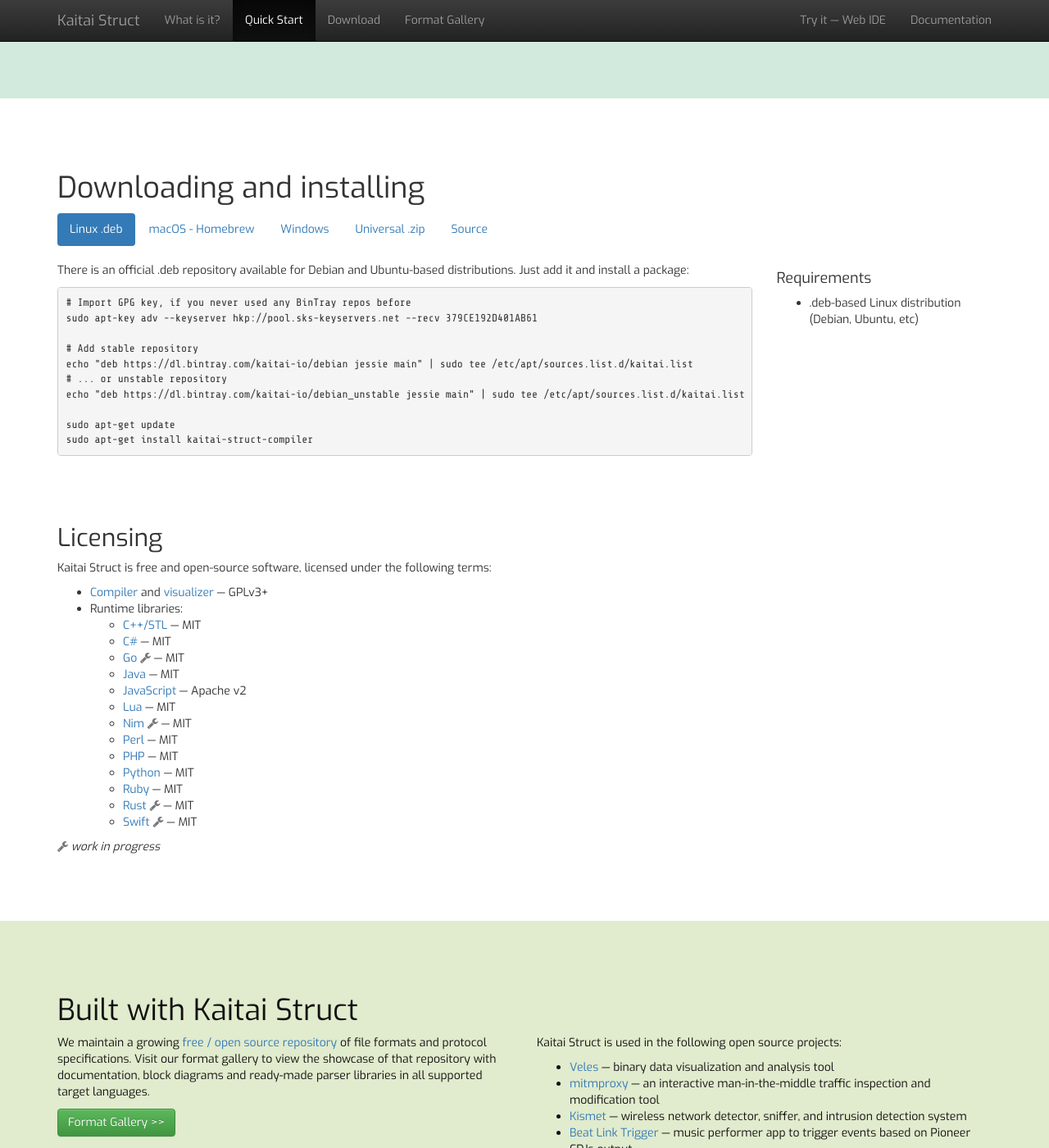
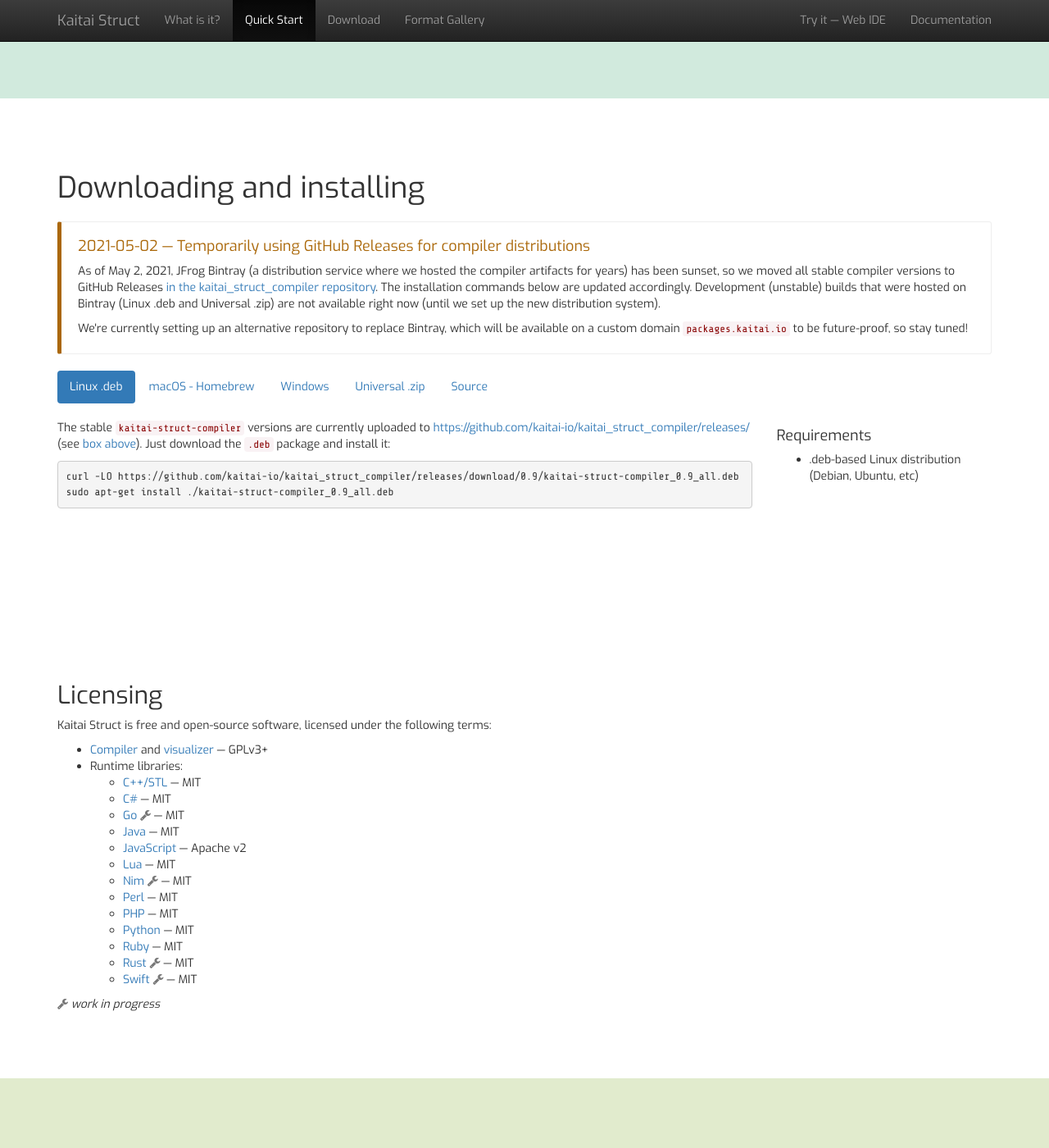
Before and after one commit to kaitai-io/kaitai-io.github.io, a Jekyll site: the page built from index.md, in a window 1280 px wide and 1400 px high, scrolled down 2131 px. Shown: the whole window at 82% size. Built offline with Jekyll 4.4.1, drawn with Linux system fonts in a browser that asks for light colours; nearby versions of some CDN libraries.

Commit message:
Installation: add Bintray sunset info box, update commands

```diff
--- a/_layouts/default.html
+++ b/_layouts/default.html
@@ -11,6 +11,7 @@
 
   <link rel="stylesheet" href="{{ site.baseurl }}/styles/bootstrap.min.css">
   <link rel="stylesheet" href="{{ site.baseurl }}/styles/bootstrap-theme.min.css">
+  <link rel="stylesheet" href="{{ site.baseurl }}/styles/bootstrap-docs-callouts.css">
   <link href='https://fonts.googleapis.com/css?family=Exo:400,700' rel='stylesheet' type='text/css'>
   <link href='https://fonts.googleapis.com/css?family=Share+Tech+Mono' rel='stylesheet' type='text/css'>
   <link rel="stylesheet" href="https://maxcdn.bootstrapcdn.com/font-awesome/4.5.0/css/font-awesome.min.css">
--- a/index.md
+++ b/index.md
@@ -306,6 +306,13 @@
 <section id="download">
   <div class="container">
     <h1>Downloading and installing</h1>
+    <div class="anchor-container" id="bintray-sunset-callout">
+      <div class="bs-callout bs-callout-warning">
+        <h4>2021-05-02 &mdash; Temporarily using GitHub Releases for compiler distributions</h4>
+        <p>As of <time datetime="2021-05-02">May 2, 2021</time>, JFrog Bintray (a distribution service where we hosted the compiler artifacts for years) has been sunset, so we moved all stable compiler versions to GitHub Releases <a href="https://github.com/kaitai-io/kaitai_struct_compiler/releases" target="_blank" rel="noopener">in the kaitai_struct_compiler repository</a>. The installation commands below are updated accordingly. Development (unstable) builds that were hosted on Bintray (Linux .deb and Universal .zip) are not available right now (until we set up the new distribution system).</p>
+        <p>We're currently setting up an alternative repository to replace Bintray, which will be available on a custom domain <code>packages.kaitai.io</code> to be future-proof, so stay tuned!</p>
+      </div>
+  </div>
     <ul class="nav nav-pills" role="tablist">
       <li role="presentation" class="active"><a href="#download-linux-deb" role="tab" data-toggle="tab">Linux .deb</a></li>
       <li role="presentation"><a href="#download-mac-homebrew" role="tab" data-toggle="tab">macOS - Homebrew</a></li>
@@ -317,20 +324,10 @@
       <div role="tabpanel" class="tab-pane active" id="download-linux-deb">
         <div class="row">
           <div class="col-sm-9">
-            <p>There is an official .deb repository
-              available for Debian and Ubuntu-based
-              distributions. Just add it and install a package:
+            <p>The stable <code>kaitai-struct-compiler</code> versions are currently uploaded to <a href="https://github.com/kaitai-io/kaitai_struct_compiler/releases/">https://github.com/kaitai-io/kaitai_struct_compiler/releases/</a> (see <a href="#bintray-sunset-callout">box above</a>). Just download the <code>.deb</code> package and install it:
             </p>
-            <pre># Import GPG key, if you never used any BinTray repos before
-sudo apt-key adv --keyserver hkp://pool.sks-keyservers.net --recv 379CE192D401AB61
-
-# Add stable repository
-echo "deb https://dl.bintray.com/kaitai-io/debian jessie main" | sudo tee /etc/apt/sources.list.d/kaitai.list
-# ... or unstable repository
-echo "deb https://dl.bintray.com/kaitai-io/debian_unstable jessie main" | sudo tee /etc/apt/sources.list.d/kaitai.list
-
-sudo apt-get update
-sudo apt-get install kaitai-struct-compiler</pre>
+            <pre>curl -LO https://github.com/kaitai-io/kaitai_struct_compiler/releases/download/0.9/kaitai-struct-compiler_0.9_all.deb
+sudo apt-get install ./kaitai-struct-compiler_0.9_all.deb</pre>
           </div>
           <div class="col-sm-3">
             <h4>Requirements</h4>
@@ -361,7 +358,7 @@
         <div class="row">
           <div class="col-sm-9">
             <p>Windows versions are available as an MSI format installer. If you want a portable version that requires no installation, download our universal .zip build instead.</p>
-            <p><a class="btn btn-success" href="https://dl.bintray.com/kaitai-io/universal/0.9/kaitai-struct-compiler.msi"><i class="fa fa-download"></i> Download</a> — stable v0.9, 9.8 MiB</p>
+            <p><a class="btn btn-success" href="https://github.com/kaitai-io/kaitai_struct_compiler/releases/download/0.9/kaitai-struct-compiler.msi"><i class="fa fa-download"></i> Download</a> — stable v0.9, 9.8 MiB</p>
             <p><a class="btn btn-default" href="https://ci.appveyor.com/project/kaitai-io/kaitai-struct/build/artifacts"><i class="fa fa-download"></i> Download</a> — latest development (unstable) build</p>
           </div>
           <div class="col-sm-3">
@@ -384,7 +381,7 @@
               and run it.
             </p>
             <p><a class="btn btn-success" href="https://dl.bintray.com/kaitai-io/universal/0.9/kaitai-struct-compiler-0.9.zip"><i class="fa fa-download"></i> Download</a> — stable v0.9, 9.5 MiB</p>
-            <p><a class="btn btn-default" href="https://bintray.com/kaitai-io/universal_unstable/kaitai-struct-compiler/_latestVersion#files"><i class="fa fa-download"></i> Download</a> — latest development (unstable) build — <a href="https://bintray.com/kaitai-io/universal_unstable/kaitai-struct-compiler/_latestVersion#files"><img src="https://api.bintray.com/packages/kaitai-io/universal_unstable/kaitai-struct-compiler/images/download.svg" alt="[Download]" /></a></p>
+            <p><a class="btn btn-default disabled" href="#0"><i class="fa fa-download"></i> Download</a> — <del class="text-danger">latest development (unstable) build</del> — currently not available (see <a href="#bintray-sunset-callout">box above</a>)</p>
           </div>
           <div class="col-sm-3">
             <h4>Requirements</h4>
--- /dev/null
+++ b/styles/bootstrap-docs-callouts.css
@@ -0,0 +1,75 @@
+
+/*!
+ * Bootstrap Docs (http://getbootstrap.com)
+ * Copyright 2011-2016 Twitter, Inc.
+ * Licensed under the Creative Commons Attribution 3.0 Unported License. For
+ * details, see https://creativecommons.org/licenses/by/3.0/.
+ */
+
+/*
+ * Callouts
+ *
+ * Not quite alerts, but custom and helpful notes for folks reading the docs.
+ * Requires a base and modifier class.
+ */
+
+/* Common styles for all types */
+
+.bs-callout {
+    padding: 20px;
+    margin: 20px 0;
+    border: 1px solid #eee;
+    border-left-width: 5px;
+    border-radius: 3px;
+}
+
+.bs-callout h4 {
+    margin-top: 0;
+    /* margin-bottom: 5px; */
+}
+
+:target.bs-callout h4,
+:target > .bs-callout h4 {
+    font-weight: bold;
+    text-decoration: underline;
+}
+
+.bs-callout p:last-child {
+    margin-bottom: 0;
+}
+
+.bs-callout code {
+    border-radius: 3px;
+}
+
+/* Tighten up space between multiple callouts */
+
+.bs-callout+.bs-callout {
+    margin-top: -5px;
+}
+
+/* Variations */
+
+.bs-callout-danger {
+    border-left-color: #ce4844;
+}
+
+.bs-callout-danger h4 {
+    color: #ce4844;
+}
+
+.bs-callout-warning {
+    border-left-color: #aa6708;
+}
+
+.bs-callout-warning h4 {
+    color: #aa6708;
+}
+
+.bs-callout-info {
+    border-left-color: #1b809e;
+}
+
+.bs-callout-info h4 {
+    color: #1b809e;
+}
--- a/styles/main.css
+++ b/styles/main.css
@@ -104,9 +104,18 @@
 /* REPL */
 
 #source {
-	background: #232323;
+    background: #232323;
 }
 
 #source, #compiled {
-	height: 500px;
+    height: 500px;
 }
+
+.anchor-container {
+    padding-top: 60px;
+    margin-top: -50px; /* navbar height */
+}
+
+.anchor-container > :first-child {
+    margin-top: 0;
+}
```
